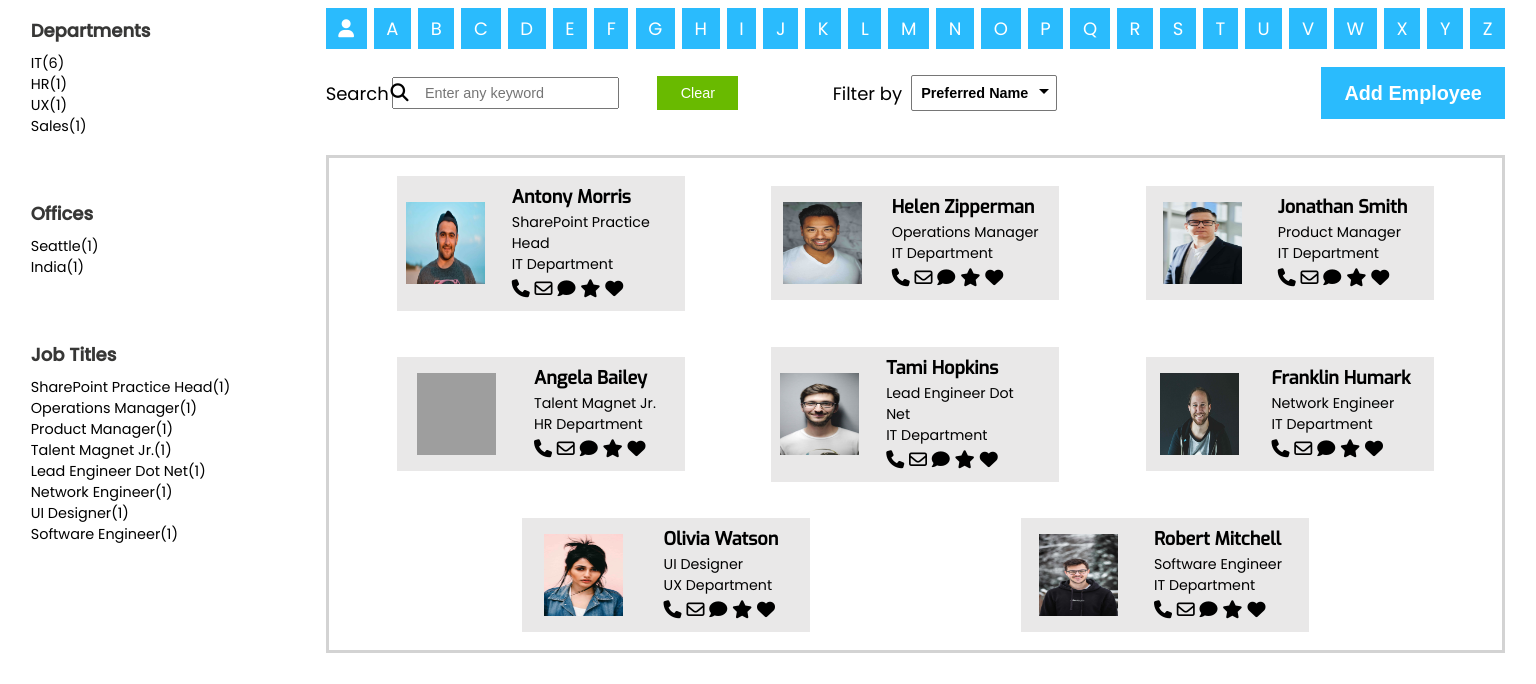
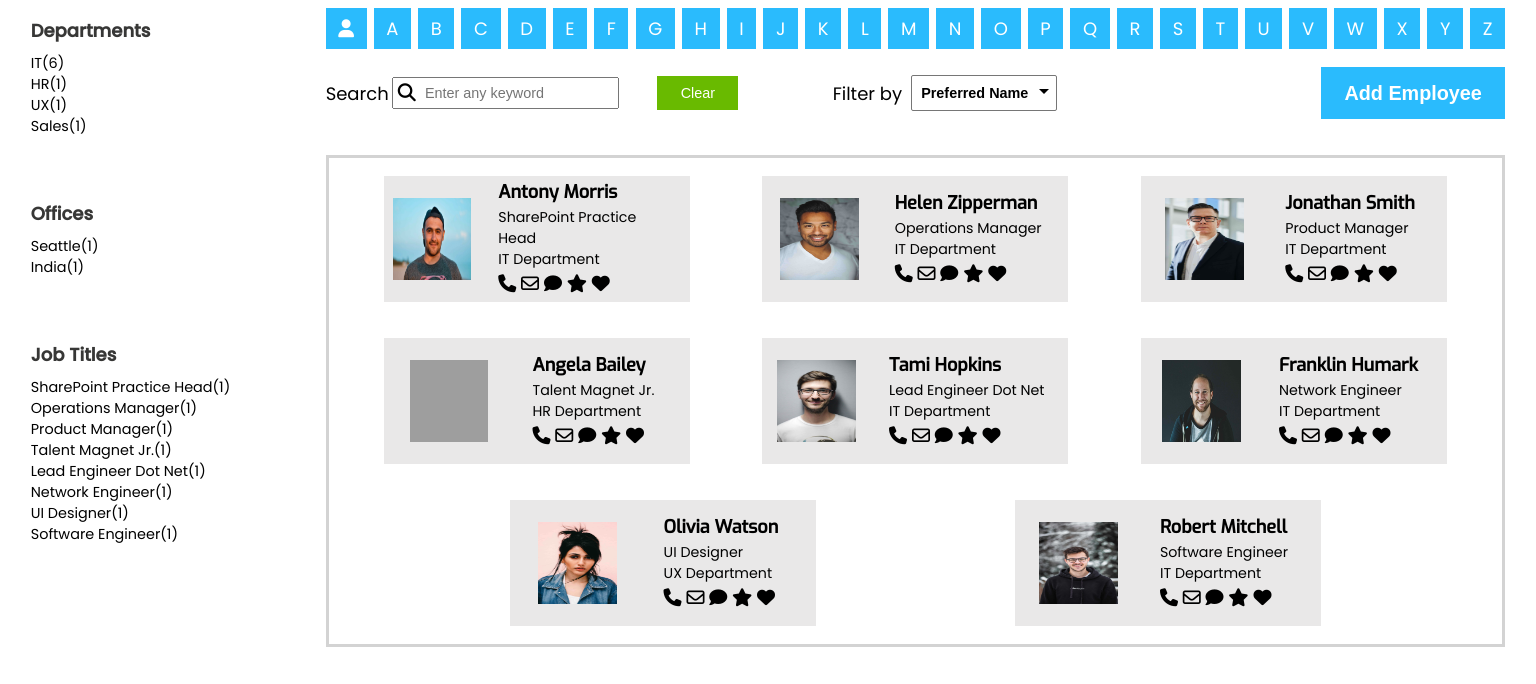
Before and after one commit to SandeepR3ddy/employee-directory, a plain HTML site: page pages/index.html in a window 1536 px wide. Shown: the part 116-800 px from the top of the page. Drawn offline with Linux system fonts and the light colour scheme; grey boxes are pictures that could not be loaded.

Commit message:
fix search icon

```diff
--- a/styles/styles.css
+++ b/styles/styles.css
@@ -146,7 +146,7 @@ header
 .search-icon
 {
     position: absolute;
-    left: 3.6rem;
+    left: 4rem;
     top: 0.4rem;
 }
 
@@ -230,7 +230,7 @@ header
      padding: 0.5rem;
      margin: 1rem 0rem;
      margin-left: 1rem;
-     box-sizing: content-box;
+     /* box-sizing: content-box; */
 
 
     }
@@ -599,7 +599,9 @@ h3 {
         width: fit-content;
         justify-content: space-evenly;
         margin-right: 1rem;
-        width: 15rem;
+        width: 17rem;
+        height: 7rem;
+        box-sizing: border-box;
    }
 
    .employee-cards-outer {
```
